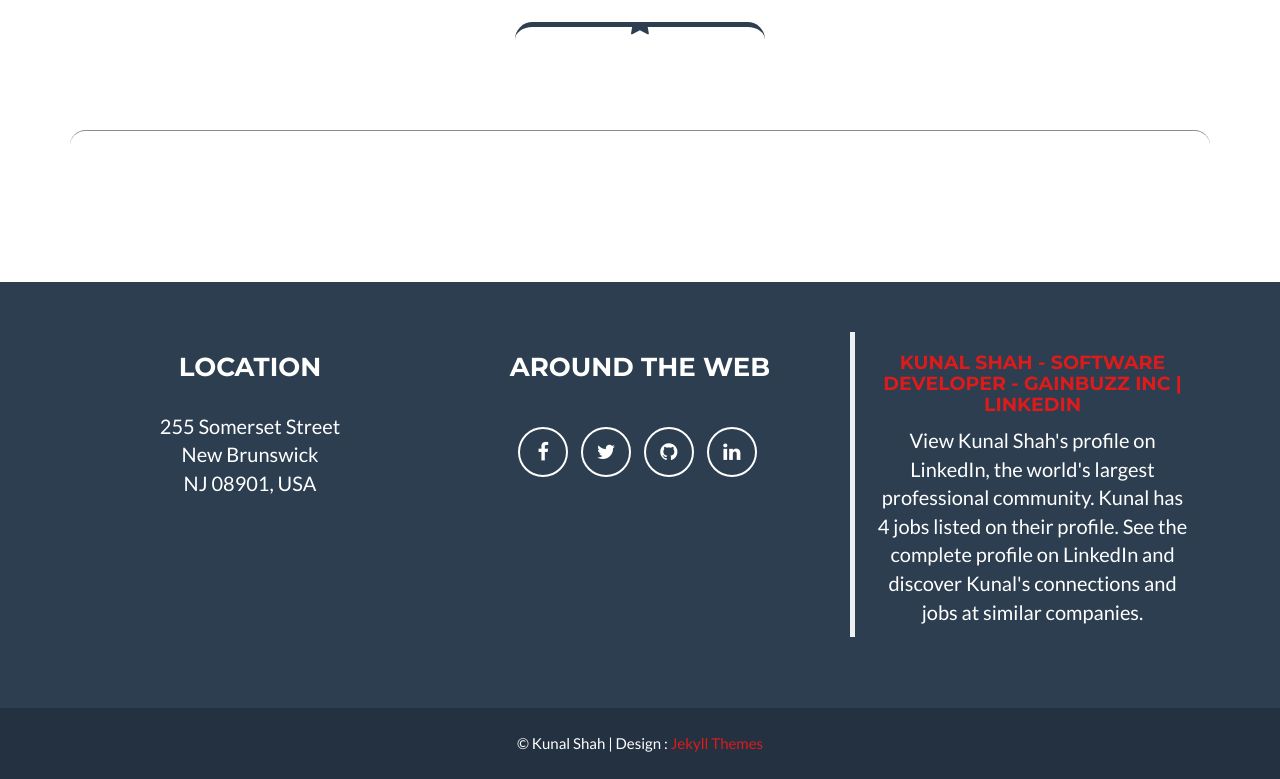
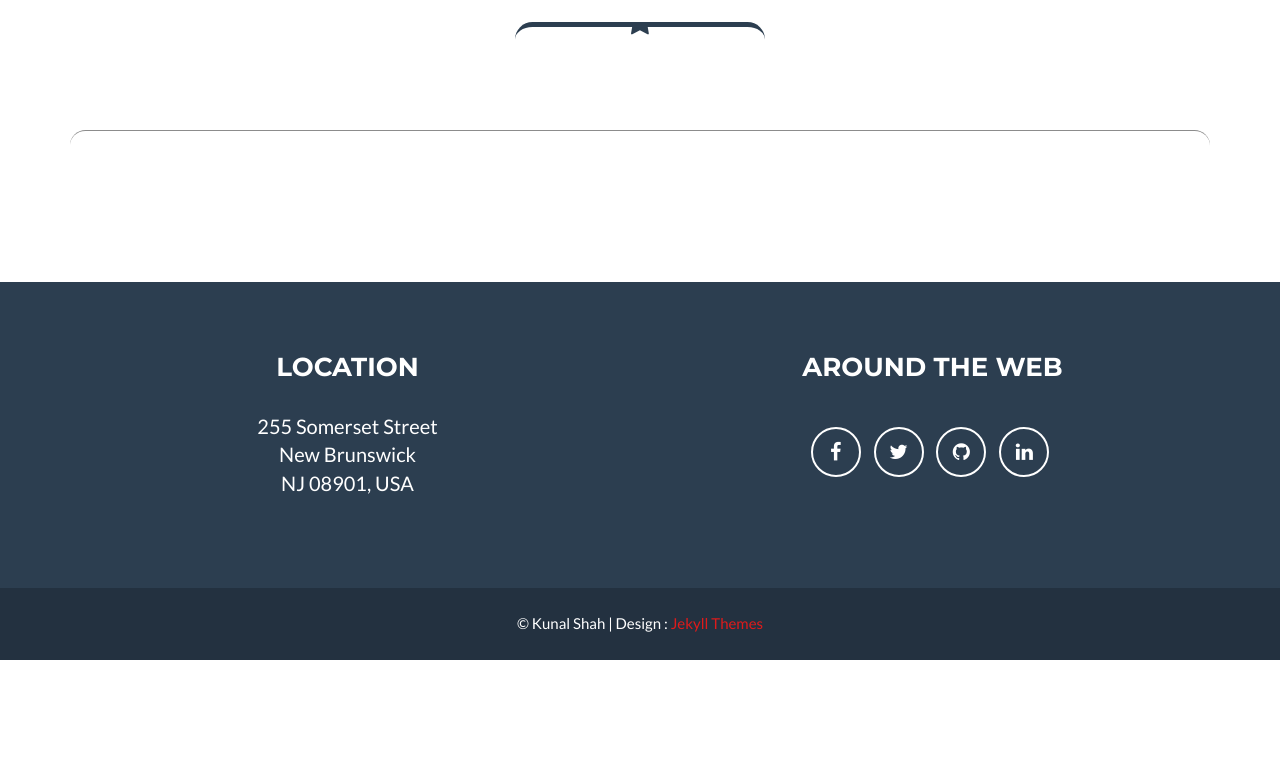
Before and after one commit to kunal0895/kunal0895.github.io, a website: page index.html in a window 1280 px wide. Shown: the part 1516-2295 px from the top of the page. After the commit the page ends 2176 px from the top, so only its background shows below. Drawn offline with nearby package versions, Linux system fonts and the light colour scheme; a script that the page names is missing.

Commit message:
WIP Proj and Exp

```diff
--- a/index.html
+++ b/index.html
@@ -289,13 +289,13 @@
         <div class="footer-above">
             <div class="container">
                 <div class="row">
-                    <div class="footer-col col-md-4">
+                    <div class="footer-col col-md-6">
                         <h3>Location</h3>
                         <p>255 Somerset Street
 						<br>New Brunswick
 						<br>NJ 08901, USA</p>
                     </div>
-                    <div class="footer-col col-md-4">
+                    <div class="footer-col col-md-6">
                         <h3>Around the Web</h3>
                         <ul class="list-inline">
                             <li>
@@ -315,7 +315,6 @@
                     </div>
 					 <div class="footer-col col-md-4">
 
-							<blockquote class="embedly-card"><h4><a href="https://www.linkedin.com/in/ksshah95/">Kunal Shah - Software Developer - Gainbuzz Inc | LinkedIn</a></h4><p>View Kunal Shah's profile on LinkedIn, the world's largest professional community. Kunal has 4 jobs listed on their profile. See the complete profile on LinkedIn and discover Kunal's connections and jobs at similar companies.</p></blockquote>
 <script async src="//cdn.embedly.com/widgets/platform.js" charset="UTF-8"></script>
 
                 </div>
```
